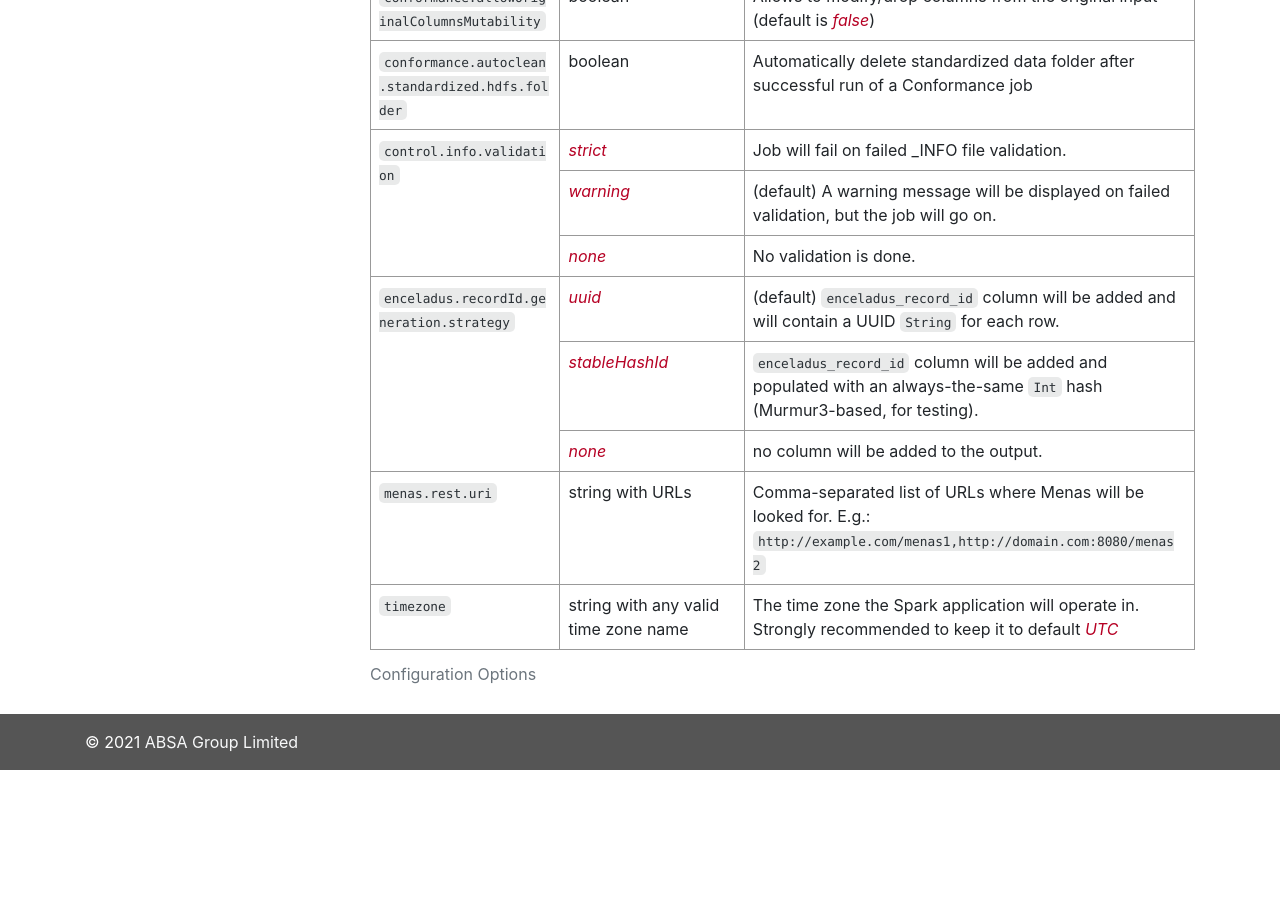
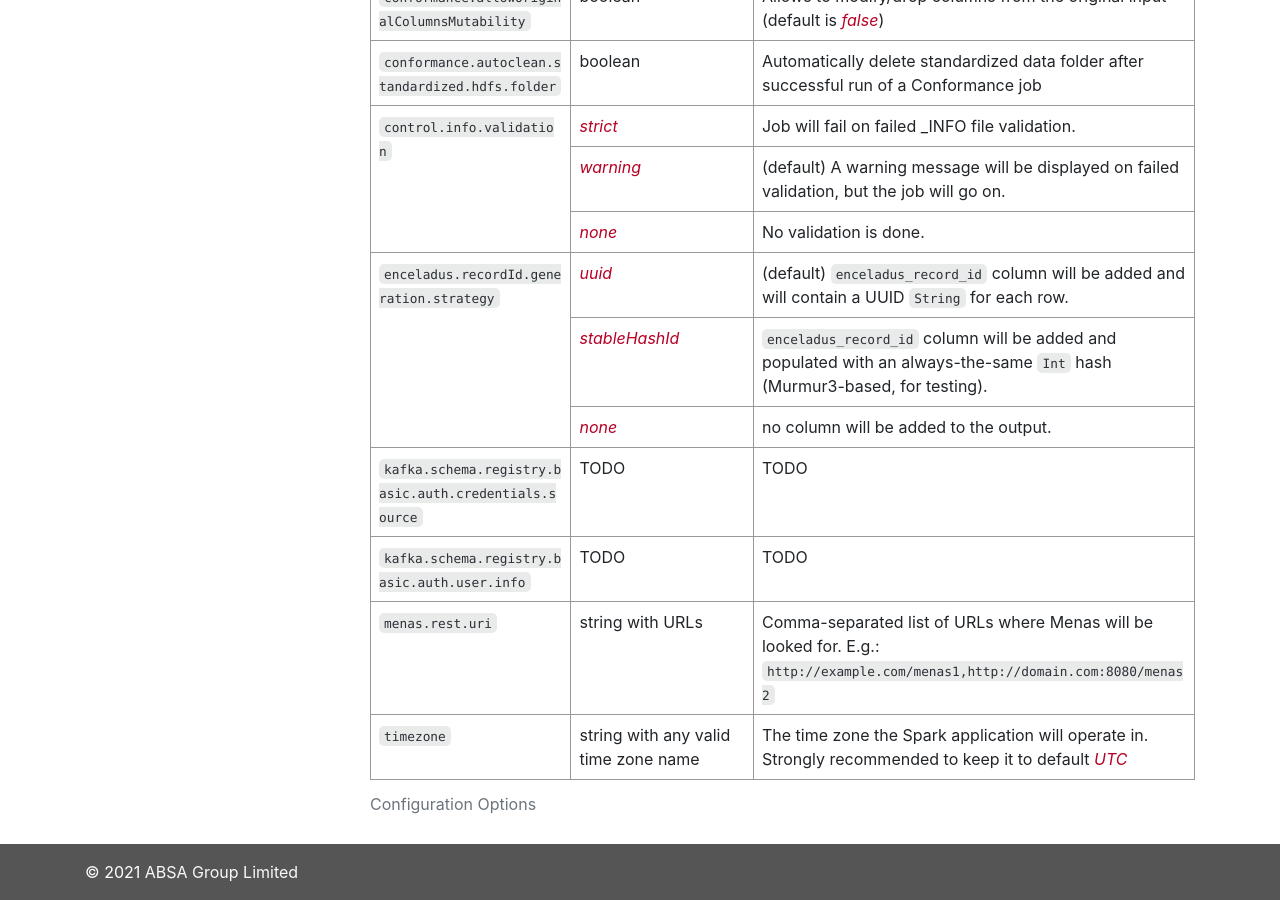
Before and after one commit to AbsaOSS/enceladus, a Jekyll site: the page built from _docs/2.0.0/usage/config.md, in a window 1280 px wide and 900 px high, scrolled down 706 px. Built offline with Jekyll 4.4.1, drawn with Linux system fonts in a browser that asks for light colours; nearby versions of some CDN libraries; before the commit the page ends 1476 px from its top, so only the background shows below that.

Commit message:
#1888: Add release notes for v2.23.0 #1888 * Release notes * SparkJobs settings: ** kafka.schema.registry.basic.auth.credentials.source ** kafka.schema.registry.basic.auth.user.info

```diff
--- a/_data/configuration_2_0_0.yml
+++ b/_data/configuration_2_0_0.yml
@@ -26,6 +26,14 @@
         always-the-same <code>Int</code> hash (Murmur3-based, for testing)."
     - name: <i>none</i>
       description: no column will be added to the output.
+  - name: kafka.schema.registry.basic.auth.credentials.source
+    options:
+      - name: TODO
+        description: TODO
+  - name: kafka.schema.registry.basic.auth.user.info
+    options:
+      - name: TODO
+        description: TODO
   - name: menas.rest.uri
     options:
     - name: string with URLs
```
Also changed, not shown: _posts/2021-01-22-release-2.17.1.md (+1 -0 lines), _posts/2021-07-22-release-2.22.2.md (+4 -0 lines).
